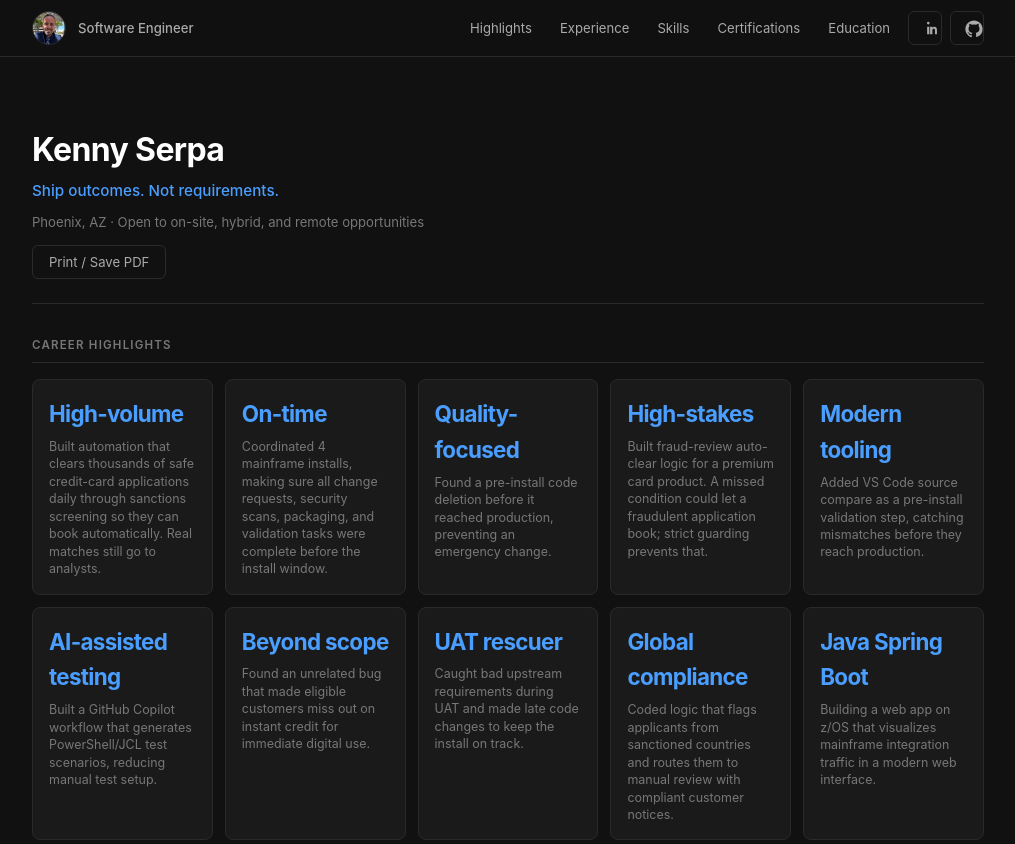
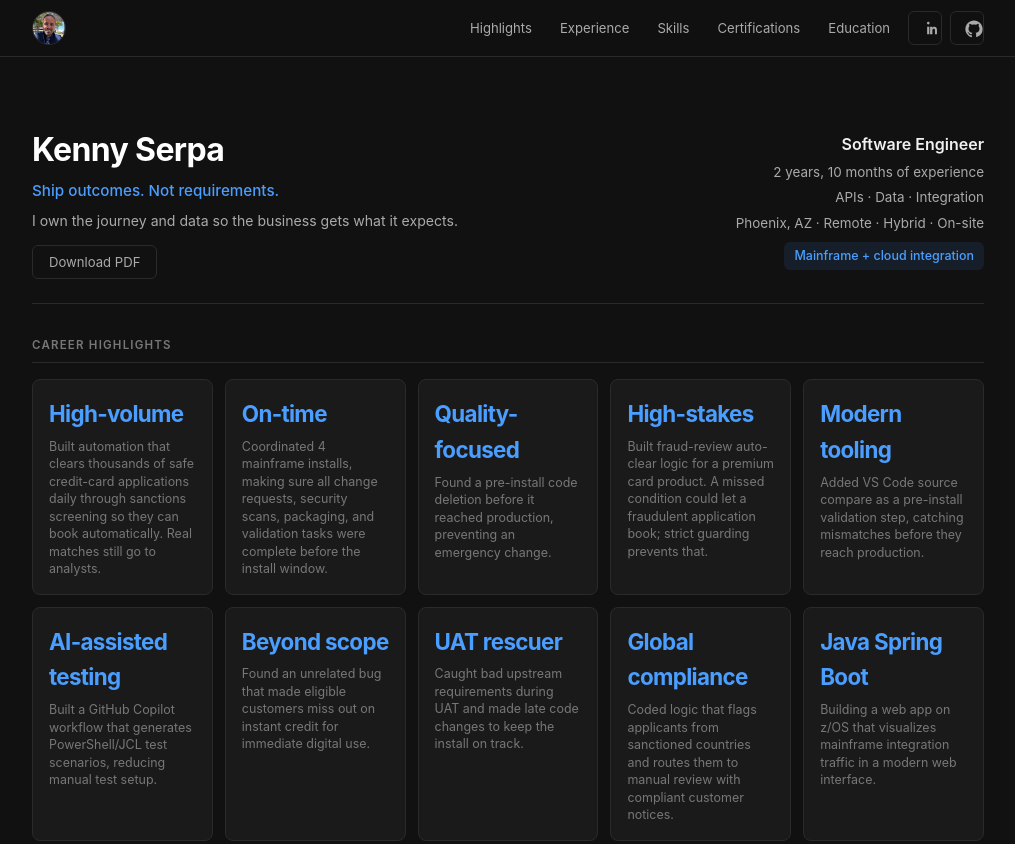
Before and after one commit to KennySerpa/kennyserpa.github.io, a website built with Vite: page src/index.html in a window 1280 px wide. Shown: the top 844 px of the page, without its empty margins (132-1147 px from the left). Built offline with nearby package versions, Linux system fonts and the light colour scheme.

Commit message:
feat: dynamic tenure counter, recruiter/hiring split header, clean PDF download

```diff
--- a/src/css/main.css
+++ b/src/css/main.css
@@ -234,6 +234,10 @@ button {
 
 /* RESUME HEADER */
 .resume-header {
+  display: flex;
+  align-items: flex-start;
+  justify-content: space-between;
+  gap: 24px;
   padding: 28px 0 24px;
   border-bottom: 1px solid var(--border);
   margin-bottom: 32px;
@@ -257,7 +261,26 @@ button {
   font-size: 0.95rem;
   font-weight: 500;
   color: var(--accent);
-  margin-bottom: 8px;
+  margin-bottom: 6px;
+}
+
+.header-summary {
+  max-width: 520px;
+  font-size: 0.88rem;
+  color: var(--text-secondary);
+  line-height: 1.5;
+  margin-bottom: 14px;
+}
+
+.header-tenure {
+  font-size: 0.8rem;
+  color: var(--text-muted);
+  margin-bottom: 10px;
+}
+
+.header-tenure #tenure-counter {
+  color: var(--text-secondary);
+  font-weight: 500;
 }
 
 .header-meta {
@@ -278,6 +301,65 @@ button {
   display: flex;
   gap: 12px;
   flex-wrap: wrap;
+}
+
+.header-right {
+  text-align: right;
+  padding-top: 8px;
+  flex-shrink: 0;
+}
+
+.recruiter-glance {
+  display: flex;
+  flex-direction: column;
+  gap: 4px;
+  font-size: 0.84rem;
+  color: var(--text-secondary);
+}
+
+.recruiter-role {
+  font-size: 1rem;
+  font-weight: 600;
+  color: var(--text);
+}
+
+.recruiter-tenure {
+  color: var(--text-secondary);
+}
+
+.recruiter-strength {
+  margin-top: 4px;
+  padding: 4px 10px;
+  background: rgba(74, 158, 255, 0.1);
+  color: var(--accent);
+  border-radius: 6px;
+  font-size: 0.78rem;
+  font-weight: 500;
+  display: inline-block;
+  align-self: flex-end;
+}
+
+@media (max-width: 640px) {
+  .resume-header {
+    flex-direction: column;
+  }
+
+  .header-right {
+    text-align: left;
+    padding-top: 20px;
+    width: 100%;
+  }
+
+  .recruiter-glance {
+    flex-direction: row;
+    flex-wrap: wrap;
+    gap: 8px;
+    align-items: center;
+  }
+
+  .recruiter-strength {
+    align-self: auto;
+  }
 }
 
 .btn-secondary {
--- a/src/index.html
+++ b/src/index.html
@@ -93,7 +93,6 @@
       <div class="nav-inner">
         <a class="brand" href="/" aria-label="Kenny Serpa home">
           <img src="/photo.jpg" alt="" class="nav-photo" width="34" height="34" />
-          <span class="brand-title">Software Engineer</span>
         </a>
 
         <nav aria-label="Primary">
@@ -170,11 +169,22 @@
         <div class="header-left">
           <h1>Kenny Serpa</h1>
           <p class="header-tagline">Ship outcomes. Not requirements.</p>
-          <p class="header-meta">Phoenix, AZ · Open to on-site, hybrid, and remote opportunities</p>
+          <p class="header-summary">
+            I own the journey and data so the business gets what it expects.
+          </p>
           <div class="header-actions">
             <button type="button" class="btn-secondary" onclick="window.print()">
-              Print / Save PDF
+              Download PDF
             </button>
+          </div>
+        </div>
+        <div class="header-right" aria-label="At a glance">
+          <div class="recruiter-glance">
+            <p class="recruiter-role">Software Engineer</p>
+            <p class="recruiter-tenure"><span id="tenure-counter"></span> of experience</p>
+            <p class="recruiter-focus">APIs · Data · Integration</p>
+            <p class="recruiter-location">Phoenix, AZ · Remote · Hybrid · On-site</p>
+            <p class="recruiter-strength">Mainframe + cloud integration</p>
           </div>
         </div>
       </section>
--- a/src/js/main.js
+++ b/src/js/main.js
@@ -3,6 +3,7 @@
  * - Mobile navigation toggle
  * - Scroll-spy active state for in-page links
  * - Close mobile menu on link click / resize to desktop
+ * - Dynamic tenure counter
  */
 
 const MOBILE_BREAKPOINT_PX = 700;
@@ -69,5 +70,32 @@ function initScrollSpy() {
   window.addEventListener('scroll', updateActiveNav, { passive: true });
 }
 
+function initTenureCounter() {
+  const startDate = new Date('2023-08-26');
+  const now = new Date();
+
+  let years = now.getFullYear() - startDate.getFullYear();
+  let months = now.getMonth() - startDate.getMonth();
+  const dayDiff = now.getDate() - startDate.getDate();
+
+  if (dayDiff < 0) {
+    months -= 1;
+  }
+  if (months < 0) {
+    years -= 1;
+    months += 12;
+  }
+
+  const yearPart = years > 0 ? `${years} year${years === 1 ? '' : 's'}` : '';
+  const monthPart = months > 0 ? `${months} month${months === 1 ? '' : 's'}` : '';
+  const tenure = [yearPart, monthPart].filter(Boolean).join(', ');
+
+  const counter = document.getElementById('tenure-counter');
+  if (counter) {
+    counter.textContent = tenure;
+  }
+}
+
 initMobileNav();
 initScrollSpy();
+initTenureCounter();
```
